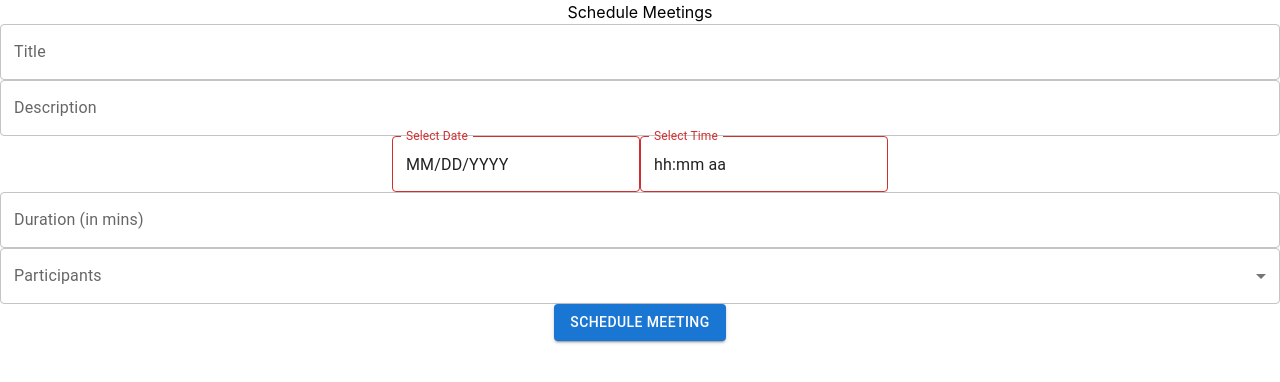
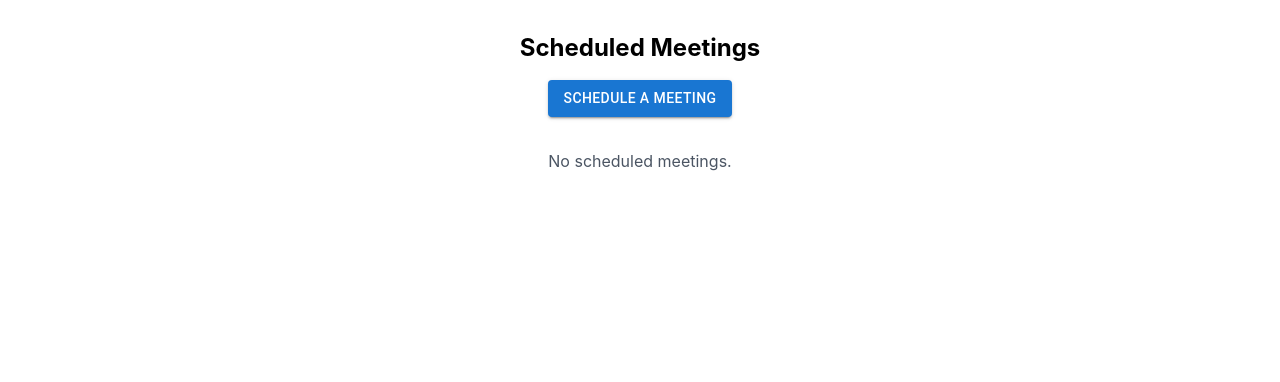
Before and after one commit to kwamebaah1/xcelz, a React (Create React App) app: page / in a window 1280 px wide. Shown: the top 382 px of the page. Built offline with nearby package versions, Linux system fonts and the light colour scheme.

Commit message:
Scheduling and Viewing

```diff
--- a/src/components/ScheduleForm.jsx
+++ b/src/components/ScheduleForm.jsx
@@ -19,7 +19,7 @@ const ScheduleForm = ({ onSubmit }) => {
 
   return (
     <form
-      className="flex flex-col gap-4"
+      className="flex flex-col gap-6"
       onSubmit={(e) => {
         e.preventDefault();
         onSubmit(formData);
--- a/src/pages/Dashboard.jsx
+++ b/src/pages/Dashboard.jsx
@@ -1,12 +1,15 @@
 import React, { useState } from "react";
+import { Button, Modal, Box } from "@mui/material";
 import ScheduleForm from "../components/ScheduleForm";
 import MeetingCard from "../components/MeetingCard";
 
 const Dashboard = () => {
   const [meetings, setMeetings] = useState([]);
+  const [isModalOpen, setModalOpen] = useState(false);
 
   const handleSchedule = (meeting) => {
     setMeetings([...meetings, { ...meeting, id: Date.now() }]);
+    setModalOpen(false); // Close the modal after scheduling
   };
 
   const handleEdit = (id, updatedMeeting) => {
@@ -17,19 +20,53 @@ const Dashboard = () => {
     setMeetings(meetings.filter((m) => m.id !== id));
   };
 
+  const handleModalOpen = () => setModalOpen(true);
+  const handleModalClose = () => setModalOpen(false);
+
   return (
     <div className="p-8">
-      <h1 className="text-2xl font-bold mb-4">Schedule Meetings</h1>
+      <h1 className="text-2xl font-bold mb-4">Scheduled Meetings</h1>
+      <Button
+        variant="contained"
+        color="primary"
+        onClick={handleModalOpen}
+      >
+        Schedule a Meeting
+      </Button>
+
+      {/* Modal for ScheduleForm */}
+      <Modal open={isModalOpen} onClose={handleModalClose}>
+        <Box
+          sx={{
+            position: "absolute",
+            top: "50%",
+            left: "50%",
+            transform: "translate(-50%, -50%)",
+            bgcolor: "background.paper",
+            boxShadow: 24,
+            p: 4,
+            width: 400,
+            borderRadius: 2,
+          }}
+        >
+          <h2 className="text-xl font-bold mb-4">Schedule a Meeting</h2>
           <ScheduleForm onSubmit={handleSchedule} />
+        </Box>
+      </Modal>
+
       <div className="mt-8">
-        {meetings.map((meeting) => (
+        {meetings.length > 0 ? (
+          meetings.map((meeting) => (
             <MeetingCard
               key={meeting.id}
               meeting={meeting}
-            onEdit={() => handleEdit(meeting.id)}
+              onEdit={(updatedMeeting) => handleEdit(meeting.id, updatedMeeting)}
               onDelete={() => handleDelete(meeting.id)}
             />
-        ))}
+          ))
+        ) : (
+          <p className="text-gray-600">No scheduled meetings.</p>
+        )}
       </div>
     </div>
   );
--- a/tailwind.config.js
+++ b/tailwind.config.js
@@ -1,6 +1,9 @@
 /** @type {import('tailwindcss').Config} */
 module.exports = {
-  content: [],
+  content: [
+    "./src/**/*.{js,jsx,ts,tsx}",
+    "./public/index.html",
+  ],
   theme: {
     extend: {},
   },
```
Lines whose indentation alone changed are shown as unchanged.
